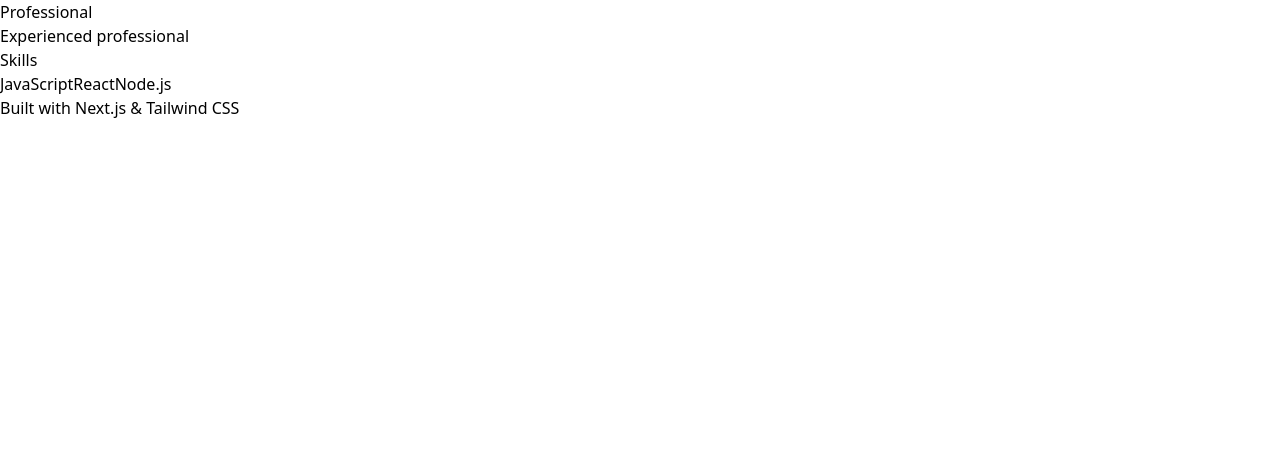
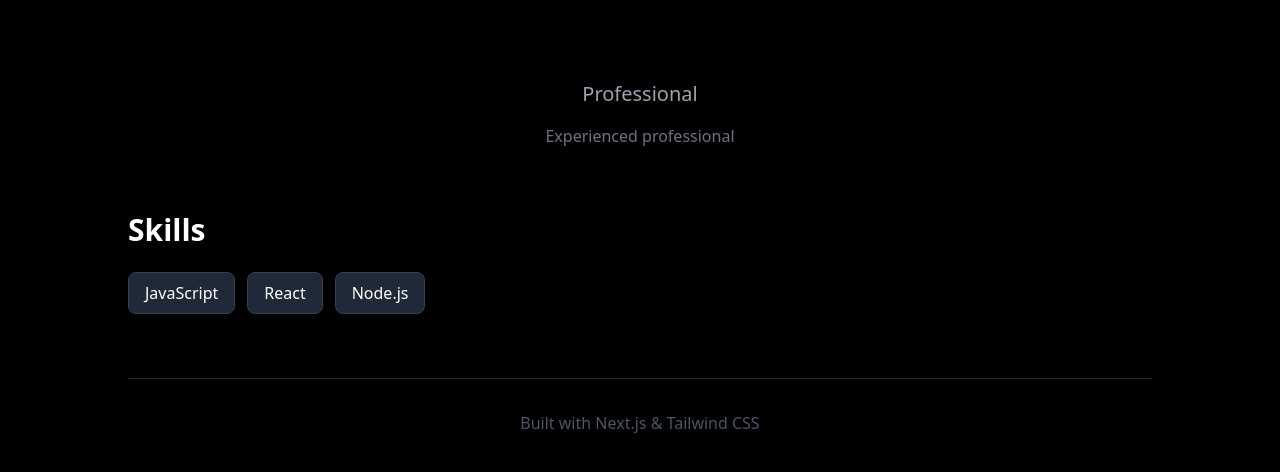
Before and after one commit to vashithn8nprojects/portfolio-6078748433-901, a Next.js app: page / in a window 1280 px wide. Shown: the top 472 px of the page. Built offline with nearby package versions, Linux system fonts and the light colour scheme.

Commit message:
Add tailwind.config.js

```diff
--- /dev/null
+++ b/tailwind.config.js
@@ -0,0 +1,6 @@
+
+module.exports = {
+  content: ["./pages/**/*.{js,jsx}"],
+  theme: { extend: {} },
+  plugins: [],
+}
```
